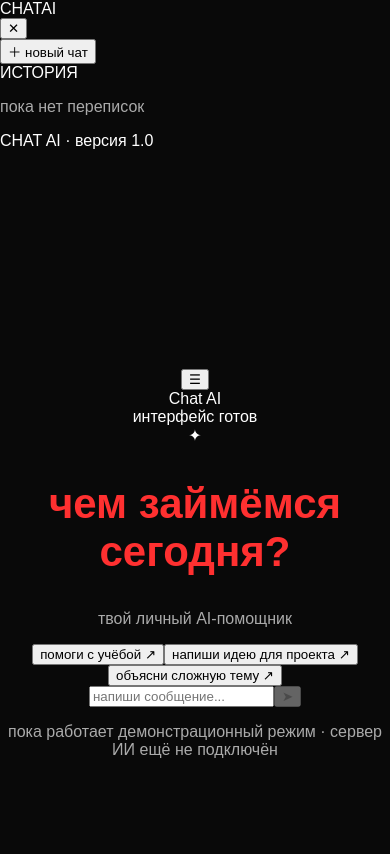
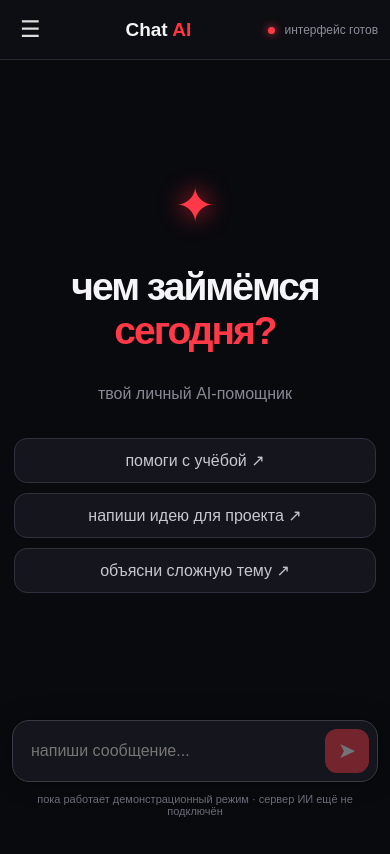
Before and after one commit to qwxnix/chat-ai-iphone, a React (Vite) app: page / in a window 390 px wide. Shown: the top 854 px of the page. Built offline with nearby package versions, Linux system fonts and the light colour scheme.

Commit message:
Refactor CSS for improved layout and styling

```diff
--- a/src/style.css
+++ b/src/style.css
@@ -3,26 +3,381 @@
   box-sizing: border-box;
 }
 
+:root {
+  color-scheme: dark;
+  font-family: -apple-system, BlinkMacSystemFont, "Segoe UI", sans-serif;
+}
+
 body {
   margin: 0;
-  min-height: 100vh;
-  background: #090909;
-  color: white;
-  font-family: Arial, sans-serif;
+  background: #090a0e;
+  color: #f5f5f7;
 }
 
-main {
+button, input {
+  font: inherit;
+}
+
+button {
+  cursor: pointer;
+}
+
+.app {
+  display: flex;
   min-height: 100vh;
-  display: grid;
-  place-content: center;
+  min-height: 100dvh;
+  background: #090a0e;
+}
+
+.sidebar {
+  width: 270px;
+  flex-shrink: 0;
+  background: #101116;
+  border-right: 1px solid #252630;
+  padding: 22px 16px;
+  display: flex;
+  flex-direction: column;
+}
+
+.side-head, .topbar {
+  display: flex;
+  align-items: center;
+  justify-content: space-between;
+}
+
+.logo {
+  font-size: 23px;
+  font-weight: 900;
+  letter-spacing: -1px;
+}
+
+.logo span, .top-title span {
+  color: #ff343f;
+}
+
+.icon-btn {
+  border: 0;
+  color: #ddd;
+  background: transparent;
+  font-size: 23px;
+  padding: 8px;
+}
+
+.new-chat {
+  margin-top: 32px;
+  padding: 14px;
+  border: 1px solid #713039;
+  border-radius: 12px;
+  background: #29151b;
+  color: white;
+  text-align: left;
+}
+
+.new-chat span {
+  color: #ff4653;
+  font-size: 20px;
+  margin-right: 8px;
+}
+
+.history-title {
+  margin: 32px 0 12px;
+  color: #777985;
+  font-size: 11px;
+  letter-spacing: 2px;
+}
+
+.history-item {
+  display: flex;
+  align-items: center;
+  margin: 4px 0;
+  border-radius: 9px;
+}
+
+.history-item.selected {
+  background: #24232b;
+}
+
+.history-item button:first-child {
+  flex: 1;
+  min-width: 0;
+  overflow: hidden;
+  text-overflow: ellipsis;
+  white-space: nowrap;
+  padding: 12px 8px;
+  color: #ddd;
+  background: transparent;
+  border: 0;
+  text-align: left;
+}
+
+.delete-btn {
+  border: 0;
+  background: transparent;
+  color: #999;
+  font-size: 20px;
+}
+
+.empty-history {
+  color: #777;
+  font-size: 13px;
+}
+
+.side-footer {
+  margin-top: auto;
+  padding-top: 20px;
+  color: #62636e;
+  font-size: 11px;
+}
+
+.main {
+  min-width: 0;
+  flex: 1;
+  display: flex;
+  flex-direction: column;
+  min-height: 100vh;
+  min-height: 100dvh;
+}
+
+.topbar {
+  height: 68px;
+  padding: 0 24px;
+  border-bottom: 1px solid #252630;
+  background: #0d0e13;
+}
+
+.top-title {
+  font-size: 19px;
+  font-weight: 800;
+}
+
+.status {
+  color: #8b8d98;
+  font-size: 12px;
+}
+
+.status i {
+  display: inline-block;
+  width: 7px;
+  height: 7px;
+  margin-right: 6px;
+  border-radius: 50%;
+  background: #ff3947;
+  box-shadow: 0 0 9px #ff3947;
+}
+
+.chat-area {
+  flex: 1;
+  display: flex;
+  justify-content: center;
+  padding: 30px 20px;
+}
+
+.welcome {
+  width: 100%;
+  max-width: 650px;
+  margin: auto;
   text-align: center;
 }
 
-h1 {
-  color: #ff3030;
-  font-size: 42px;
+.glow {
+  color: #ff3947;
+  font-size: 48px;
+  text-shadow: 0 0 25px #ff243a;
 }
 
-p {
-  color: #aaa;
+.welcome h1 {
+  font-size: clamp(35px, 7vw, 55px);
+  line-height: 1.13;
+  letter-spacing: -2px;
 }
+
+.welcome h1 span {
+  color: #ff3947;
+}
+
+.welcome p {
+  color: #888995;
+}
+
+.suggestions {
+  display: flex;
+  flex-wrap: wrap;
+  justify-content: center;
+  gap: 10px;
+  margin-top: 35px;
+}
+
+.suggestions button {
+  padding: 12px 15px;
+  border: 1px solid #30313c;
+  border-radius: 13px;
+  background: #15161d;
+  color: #c7c7ce;
+}
+
+.suggestions button:active {
+  border-color: #ff3947;
+}
+
+.messages {
+  width: 100%;
+  max-width: 760px;
+  display: flex;
+  flex-direction: column;
+  gap: 22px;
+  margin: 0 auto;
+}
+
+.message {
+  display: flex;
+  align-items: flex-start;
+  gap: 12px;
+}
+
+.message.user {
+  flex-direction: row-reverse;
+}
+
+.avatar {
+  width: 34px;
+  height: 34px;
+  flex-shrink: 0;
+  display: grid;
+  place-items: center;
+  border-radius: 50%;
+  background: #292a34;
+  color: #ff4653;
+  font-weight: bold;
+}
+
+.bubble {
+  max-width: 82%;
+  padding: 13px 16px;
+  border: 1px solid #30313b;
+  border-radius: 15px;
+  background: #15161d;
+  line-height: 1.5;
+  overflow-wrap: anywhere;
+}
+
+.message.user .bubble {
+  background: #35191f;
+  border-color: #713039;
+}
+
+.composer-wrap {
+  width: 100%;
+  max-width: 800px;
+  margin: 0 auto;
+  padding: 12px 20px 22px;
+}
+
+.composer {
+  display: flex;
+  gap: 10px;
+  padding: 8px;
+  border: 1px solid #383943;
+  border-radius: 17px;
+  background: #15161d;
+  box-shadow: 0 0 25px #0005;
+}
+
+.composer:focus-within {
+  border-color: #a83240;
+  box-shadow: 0 0 18px #ff29351c;
+}
+
+.composer input {
+  flex: 1;
+  min-width: 0;
+  padding: 10px;
+  border: 0;
+  outline: 0;
+  background: transparent;
+  color: white;
+  font-size: 16px;
+}
+
+.composer button {
+  width: 44px;
+  height: 44px;
+  border: 0;
+  border-radius: 12px;
+  background: #ff3947;
+  color: white;
+  font-size: 22px;
+}
+
+.composer button:disabled {
+  opacity: .4;
+}
+
+.disclaimer {
+  color: #696b76;
+  font-size: 11px;
+  text-align: center;
+}
+
+.overlay {
+  display: none;
+}
+
+@media (max-width: 650px) {
+  .sidebar {
+    position: fixed;
+    z-index: 10;
+    top: 0;
+    bottom: 0;
+    left: 0;
+    width: 285px;
+    transform: translateX(-100%);
+    transition: transform .2s ease;
+  }
+
+  .sidebar.open {
+    transform: translateX(0);
+  }
+
+  .overlay {
+    display: block;
+    position: fixed;
+    z-index: 9;
+    inset: 0;
+    background: #0009;
+  }
+
+  .topbar {
+    height: 60px;
+    padding: 0 12px;
+  }
+
+  .menu-btn {
+    display: block;
+  }
+
+  .chat-area {
+    padding: 20px 14px;
+  }
+
+  .welcome h1 {
+    font-size: 39px;
+  }
+
+  .suggestions {
+    flex-direction: column;
+  }
+
+  .suggestions button {
+    width: 100%;
+  }
+
+  .composer-wrap {
+    padding: 10px 12px max(16px, env(safe-area-inset-bottom));
+  }
+}
+
+@media (min-width: 651px) {
+  .menu-btn {
+    display: none;
+  }
+}
```
